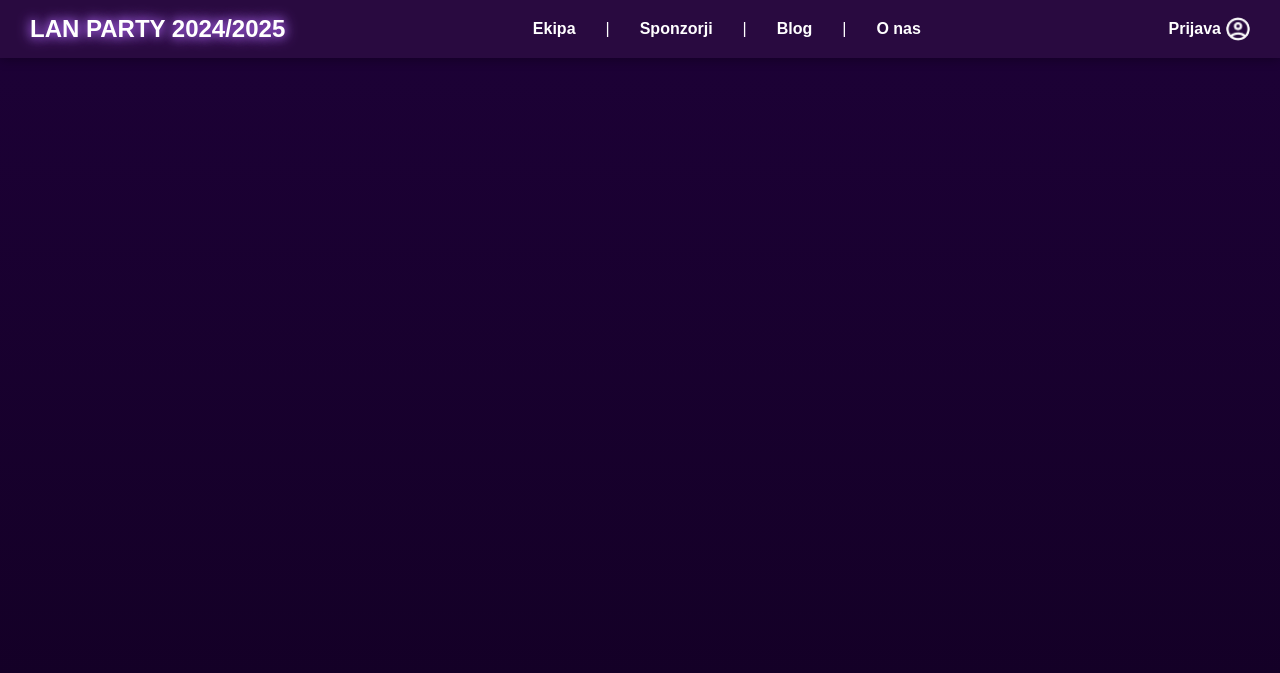
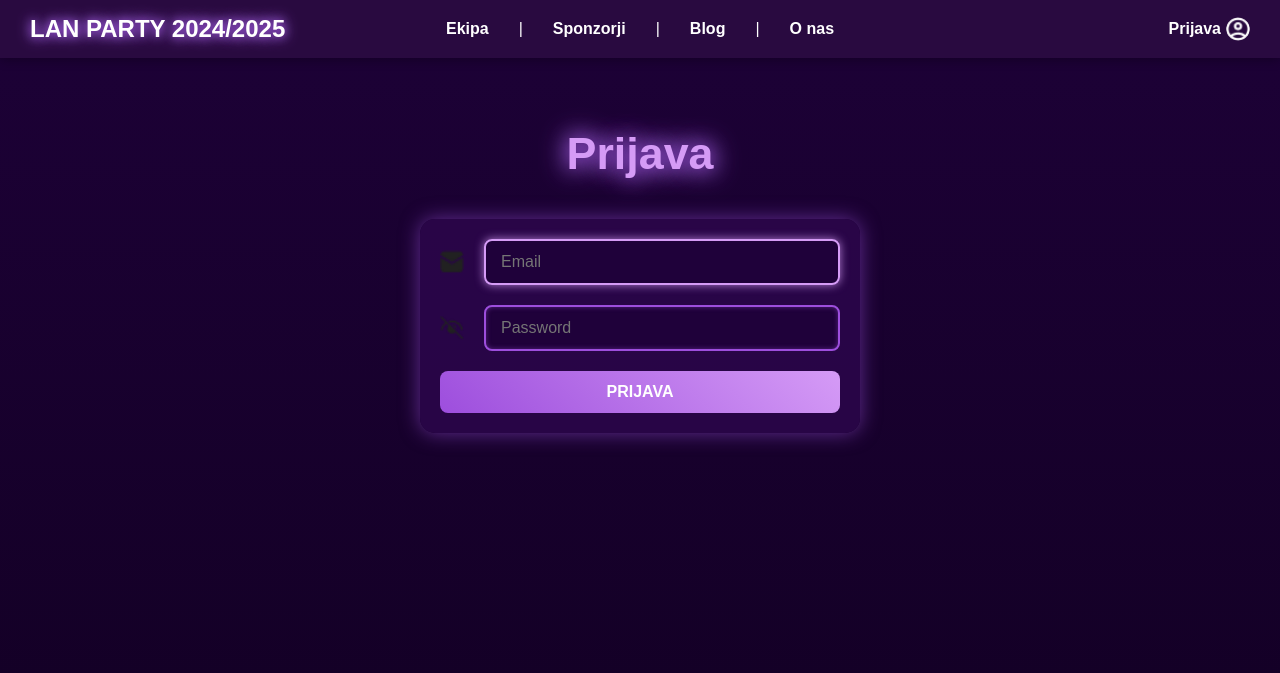
Before and after one commit to AladinBrapo/LAN-primerjava, a PHP site: page /login.php in a window 1280 px wide. Shown: the top 673 px of the page. Run offline with PHP 8.4, Linux system fonts and the light colour scheme.

Commit message:
login in progress

```diff
--- a/about.php
+++ b/about.php
@@ -9,6 +9,8 @@
 <body>
     <?php include 'header.php'; // Header ?>
     <main class="main-container">
+        <h1 class="main-title">O nas</h1>
+
     </main>
     <?php include 'footer.php'; // Footer ?>
 </body>
--- a/blog.php
+++ b/blog.php
@@ -9,6 +9,8 @@
 <body>
     <?php include 'header.php'; // Header ?>
     <main class="main-container">
+        <h1 class="main-title">Blog</h1>
+
     </main>
     <?php include 'footer.php'; // Footer ?>
 </body>
--- /dev/null
+++ b/css/login.css
@@ -0,0 +1,97 @@
+/* General Styles for the Form */
+form {
+    display: flex;
+    flex-direction: column;
+    align-items: center;
+    justify-content: center;
+    gap: 20px; /* Spacing between form elements */
+    width: 100%;
+    max-width: 400px; /* Limit the form's width */
+    margin: 0 auto; /* Center the form */
+    padding: 20px;
+    background: rgba(43, 6, 74, 0.9); /* Semi-transparent background */
+    border-radius: 15px;
+    box-shadow: 0 0 20px rgba(147, 75, 208, 0.6); /* Glow effect */
+  }
+
+  /* Input Fields */
+  form input[type="email"],
+  form input[type="password"] {
+    width: 100%;
+    padding: 12px 15px;
+    font-size: 1rem;
+    border: 2px solid #9d4edd; /* Border color */
+    border-radius: 8px;
+    background-color: rgba(29, 1, 55, 0.8); /* Dark background */
+    color: #fff;
+    box-shadow: inset 0 0 5px rgba(147, 75, 208, 0.5);
+    transition: all 0.3s ease;
+  }
+
+  form input[type="email"]:focus,
+  form input[type="password"]:focus {
+    outline: none;
+    border-color: #d59bf6; /* Highlight border on focus */
+    box-shadow: 0 0 10px rgba(213, 155, 246, 0.8);
+  }
+
+  /* Icons for Inputs */
+  form div img {
+    width: 24px;
+    height: 24px;
+    margin-right: 10px;
+    vertical-align: middle;
+  }
+
+  /* Password Icon (Toggle Eye) */
+  .pass {
+    cursor: pointer; /* Indicate interactivity */
+    position: relative;
+  }
+
+  /* Submit Button */
+  form button[type="submit"] {
+    width: 100%;
+    padding: 12px 15px;
+    font-size: 1rem;
+    font-weight: bold;
+    color: #fff;
+    background: linear-gradient(45deg, #9d4edd, #d59bf6); /* Gradient background */
+    border: none;
+    border-radius: 8px;
+    cursor: pointer;
+    transition: all 0.3s ease;
+    text-transform: uppercase;
+  }
+
+  form button[type="submit"]:hover {
+    background: linear-gradient(45deg, #d59bf6, #9d4edd); /* Inverted gradient */
+    box-shadow: 0 0 15px rgba(147, 75, 208, 0.8);
+  }
+
+  /* Form Wrapper Divs */
+  form > div {
+    display: flex;
+    align-items: center;
+    gap: 10px; /* Spacing between icon and input */
+    width: 100%;
+  }
+
+  /* Responsive Styles */
+  @media (max-width: 480px) {
+    form {
+      padding: 15px;
+      gap: 15px;
+    }
+
+    form input[type="email"],
+    form input[type="password"] {
+      font-size: 0.9rem; /* Adjust font size */
+      padding: 10px;
+    }
+
+    form button[type="submit"] {
+      font-size: 0.9rem;
+      padding: 10px;
+    }
+  }
--- a/css/main.css
+++ b/css/main.css
@@ -38,6 +40,12 @@ header {
 }
 
 /* Navigation Section */
+.header-nav {
+  flex: 1; /* Center navigation */
+  display: flex;
+  justify-content: center;
+}
+
 .header-nav ul {
   list-style: none;
   display: flex; /* Ensures items are aligned in a row */
@@ -63,9 +71,11 @@ header {
 
 /* Login Section */
 .header-login {
-  display: flex;
-  align-items: center; /* Vertically center items */
-  color: #fff;
+  flex: 1; /* Push login section to the right */
+  display: flex; /* Enable flexbox for proper alignment */
+  justify-content: flex-end; /* Align content to the right */
+  align-items: center; /* Vertically center the text and image */
+  gap: 8px; /* Add spacing between text and image */
 }
 
 .header-login a {
--- a/index.php
+++ b/index.php
@@ -5,6 +5,7 @@
     <meta name="viewport" content="width=device-width, initial-scale=1.0">
     <title>ERŠ LanParty2025</title>
     <link rel="stylesheet" href="css/main.css">
+    <link rel="stylesheet" href="css/index.css">
 </head>
 <body>
     <?php include 'header.php'; // Header ?>
@@ -29,7 +30,7 @@
         </div>
         <div class="prijavi-se">
             <a href="login.php">
-                <button>Prijavi se</button>
+                <button>PRIJAVI SE</button>
             </a>
         </div>
     </main>
--- a/login.php
+++ b/login.php
@@ -1,3 +1,69 @@
+<?php
+require_once 'baza.php';
+include_once 'seja.php';
+
+ini_set('display_errors', 1);
+ini_set('display_startup_errors', 1);
+error_reporting(E_ALL);
+
+$message = "";
+
+if (isset($_POST['sub'])) {
+    // Filtriranje vhodnih podatkov
+    $m = filter_var($_POST['mail'], FILTER_SANITIZE_EMAIL);
+    $p = htmlspecialchars($_POST['geslo']);
+
+    // Preverjanje veljavnosti emaila
+    if (filter_var($m, FILTER_VALIDATE_EMAIL) === false) {
+        $message = '<div class="error-msg">Invalid email address.</div>';
+        echo "<script>
+                setTimeout(function() {
+                    window.location.href = 'login.php';
+                }, 2000); // Redirect after 2 seconds
+              </script>";
+    } else {
+        // Pobeg nevarnih znakov za SQL poizvedbe
+        $m = mysqli_real_escape_string($link, $m);
+
+        $sql = "SELECT ime, priimek, geslo, vrsta_up_id, id FROM uporabniki WHERE email = '$m'";
+        $result = mysqli_query($link, $sql);
+
+        if ($result && mysqli_num_rows($result) > 0) {
+            $row = mysqli_fetch_assoc($result);
+
+            // Preverjanje gesla
+            if (password_verify($p, $row['geslo'])) {
+                $_SESSION['im'] = $row['ime'];
+                $_SESSION['pr'] = $row['priimek'];
+                $_SESSION['log'] = true;
+                $_SESSION['vrsta_up'] = $row['vrsta_up_id'];
+                $_SESSION['uporabnik_id'] = $row['id'];
+
+                $message = '<div class="success-msg">Login was successful.</div>';
+                echo "<script>
+                        setTimeout(function() {
+                            window.location.href = 'index.php';
+                        }, 2000);
+                      </script>";
+            } else {
+                $message = '<div class="error-msg">Wrong password.</div>';
+                echo "<script>
+                        setTimeout(function() {
+                            window.location.href = 'login.php';
+                        }, 2000);
+                      </script>";
+            }
+        } else {
+            $message = '<div class="error-msg">The user with this email does not exist.</div>';
+            echo "<script>
+                    setTimeout(function() {
+                        window.location.href = 'login.php';
+                    }, 2000);
+                  </script>";
+        }
+    }
+}
+?>
 <!DOCTYPE html>
 <html lang="sl">
 <head>
@@ -5,11 +71,43 @@
     <meta name="viewport" content="width=device-width, initial-scale=1.0">
     <title>ERŠ LanParty2025</title>
     <link rel="stylesheet" href="css/main.css">
+    <link rel="stylesheet" href="css/login.css">
 </head>
 <body>
     <?php include 'header.php'; // Header ?>
     <main class="main-container">
+        <h1 class="main-title">Prijava</h1>
+        <form method="post" action="login.php">
+            <div>
+                <div><img src="img/mail.png" alt="mail-icon"></div>
+                <input type="email" name="mail" placeholder="Email" required autofocus>
+            </div>
+            <div>
+                <div class="pass" onclick="togglePasswordVisibility()">
+                    <img src="img/eye-closed.png" id="toggle-desktop-eye" alt="eye-icon">
+                </div>
+                <input type="password" name="geslo" id="desktop-password-field" placeholder="Password" required>
+            </div>
+
+            <button type="submit" name="sub" value="Prijava">Prijava</button>
+        </form>
     </main>
     <?php include 'footer.php'; // Footer ?>
+    <script>
+
+    function togglePasswordVisibility() {
+        const passwordField = document.getElementById("desktop-password-field");
+        const eyeIcon = document.getElementById("toggle-desktop-eye");
+
+        if (passwordField.type === "password") {
+            passwordField.type = "text";
+            eyeIcon.src = "img/eye.png"; // Replace with the open eye image
+        } else {
+            passwordField.type = "password";
+            eyeIcon.src = "img/eye-closed.png"; // Replace with the closed eye image
+        }
+    }
+
+    </script>
 </body>
 </html>
--- a/register.php
+++ b/register.php
@@ -9,6 +9,7 @@
 <body>
     <?php include 'header.php'; // Header ?>
     <main class="main-container">
+        <h1 class="main-title">Registracija</h1>
     </main>
     <?php include 'footer.php'; // Footer ?>
 </body>
--- a/sponsors.php
+++ b/sponsors.php
@@ -9,6 +9,7 @@
 <body>
     <?php include 'header.php'; // Header ?>
     <main class="main-container">
+        <h1 class="main-title">Sponzorji</h1>
     </main>
     <?php include 'footer.php'; // Footer ?>
 </body>
--- a/team.php
+++ b/team.php
@@ -9,6 +9,8 @@
 <body>
     <?php include 'header.php'; // Header ?>
     <main class="main-container">
+        <h1 class="main-title">Ekipe</h1>
+
     </main>
     <?php include 'footer.php'; // Footer ?>
 </body>
```
Also changed, not shown: other parts of css/main.css (+8 -35 lines), css/index.css (added, +49 -0 lines), img/eye-closed.png (added), img/eye.png (added), img/mail.png (added).
